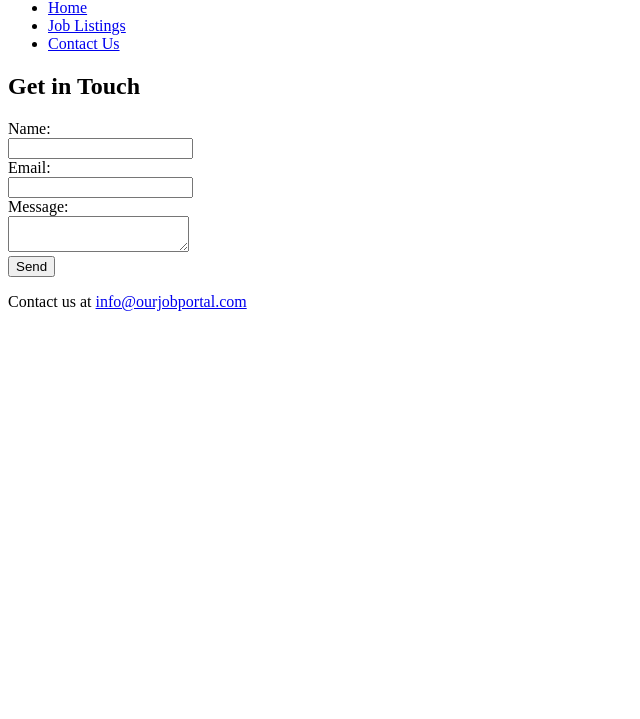
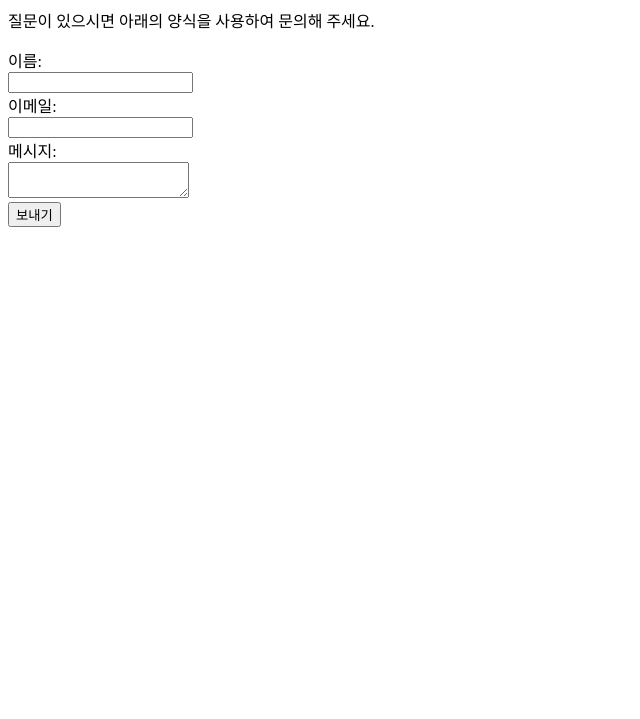
Before and after one commit to dhyun3/expatproject, a plain HTML site: page contact.html in a window 1280 px wide. Shown: the part 81-800 px from the top of the page, without its empty margins (0-640 px from the left). Drawn offline with Linux system fonts and the light colour scheme.

Commit message:
contact.html

```diff
--- a/contact.html
+++ b/contact.html
@@ -1,37 +1,20 @@
 <!DOCTYPE html>
-<html lang="en">
+<html lang="ko">
 <head>
     <meta charset="UTF-8">
-    <meta name="viewport" content="width=device-width, initial-scale=1.0">
-    <title>Contact Us</title>
+    <title>연락처</title>
 </head>
 <body>
-    <header>
-        <h1>Contact Us</h1>
-        <nav>
-            <ul>
-                <li><a href="index.html">Home</a></li>
-                <li><a href="jobs.html">Job Listings</a></li>
-                <li><a href="contact.html">Contact Us</a></li>
-            </ul>
-        </nav>
-    </header>
-    <main>
-        <section>
-            <h2>Get in Touch</h2>
-            <form action="submit_form.php" method="post">
-                <label for="name">Name:</label><br>
-                <input type="text" id="name" name="name" required><br>
-                <label for="email">Email:</label><br>
-                <input type="email" id="email" name="email" required><br>
-                <label for="message">Message:</label><br>
-                <textarea id="message" name="message" required></textarea><br>
-                <input type="submit" value="Send">
-            </form>
-        </section>
-    </main>
-    <footer>
-        <p>Contact us at <a href="mailto:info@ourjobportal.com">info@ourjobportal.com</a></p>
-    </footer>
+    <h1>연락처</h1>
+    <p>질문이 있으시면 아래의 양식을 사용하여 문의해 주세요.</p>
+    <form>
+        <label for="name">이름:</label><br>
+        <input type="text" id="name" name="name"><br>
+        <label for="email">이메일:</label><br>
+        <input type="email" id="email" name="email"><br>
+        <label for="message">메시지:</label><br>
+        <textarea id="message" name="message"></textarea><br>
+        <input type="submit" value="보내기">
+    </form>
 </body>
 </html>
```
